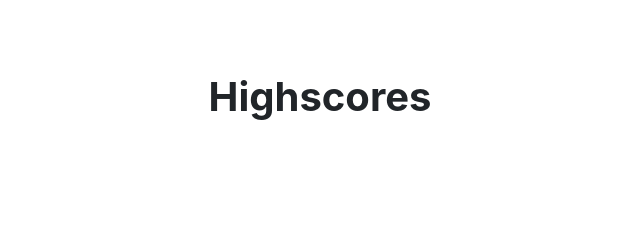
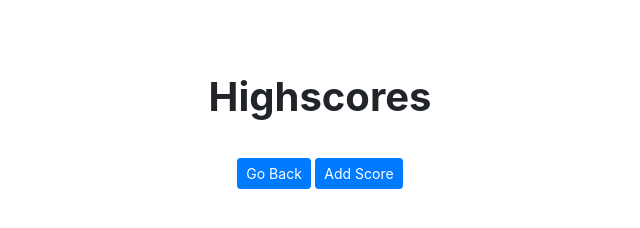
Before and after one commit to ariasadeghi530/codeQuiz, a plain HTML site: page highscores.html in a window 1280 px wide. Shown: the whole page, without its empty margins (320-960 px from the left). Drawn offline with nearby package versions, Linux system fonts and the light colour scheme.

Commit message:
added buttons

```diff
--- a/highscores.html
+++ b/highscores.html
@@ -29,7 +29,8 @@
       </div>
       <div id="btn-wrapper">
         <div class="push-down text-center" id="btns">
-          <!-- <button class="btn btn-primary btn-sm btn-center" type="submit" id='submit'>Start Quiz</button> -->
+          <a href="./index.html" class="btn btn-primary btn-sm" role="button" aria-pressed="true">Go Back</a>
+          <button class="btn btn-primary btn-sm btn-center" type="submit" id='add'>Add Score</button>
         </div>
       </div>
     </div>
```
